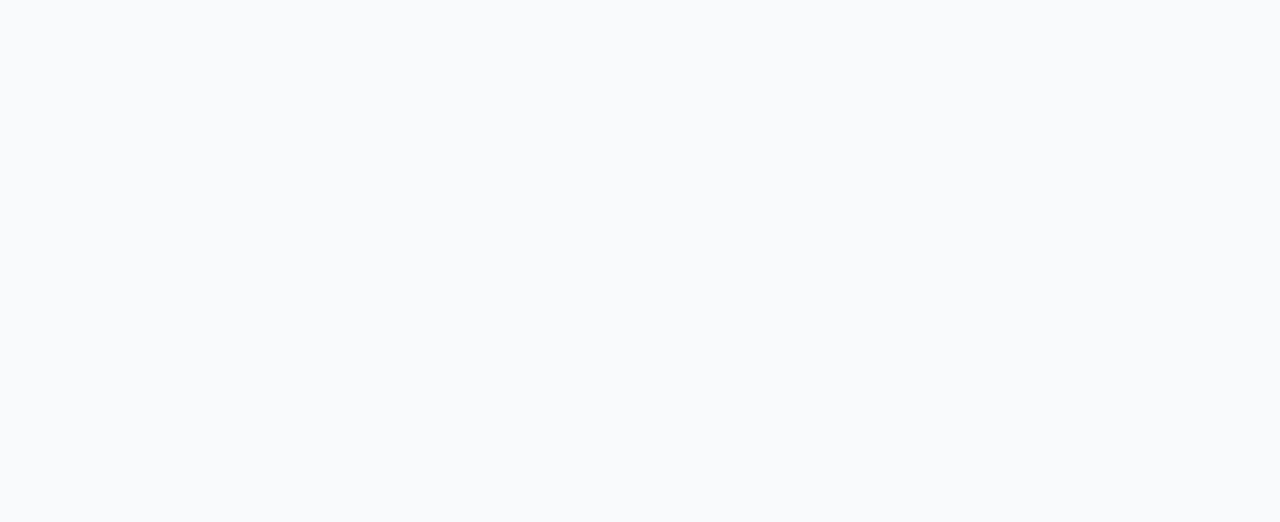
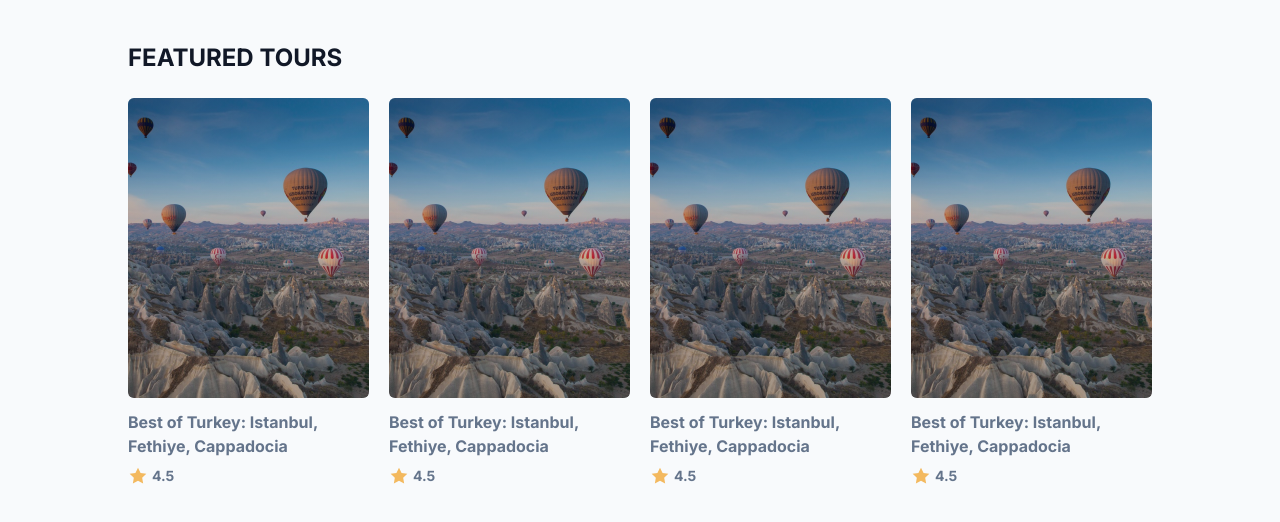
Before and after one commit to alegongu/booking-next, a Next.js app: page / in a window 1280 px wide. Shown: the part 876-1398 px from the top of the page. Before the commit the page ends 874 px from the top, so only its background shows below. Built offline with nearby package versions, Linux system fonts and the light colour scheme; no server answers.

Commit message:
Add Featured Tours Component

```diff
--- a/src/app/page.tsx
+++ b/src/app/page.tsx
@@ -1,9 +1,11 @@
+import FeaturedTours from "@/components/shared/FeaturedTours";
 import Hero from "@/components/shared/Hero";
 
 export default function Home() {
   return (
-    <main className="flex flex-col">
+    <main className="flex flex-col pb-11">
       <Hero />
+      <FeaturedTours />
     </main>
   );
 }
--- /dev/null
+++ b/src/components/shared/FeaturedTours.tsx
@@ -0,0 +1,23 @@
+import TourCard from "./TourCard";
+
+const FeaturedTours = () => {
+  return (
+    <section className="flex flex-col mt-11">
+      <div className="max-w-5xl mx-auto">
+        <div className="flex flex-col mb-6">
+          <h2 className="font-bold text-2xl uppercase text-gray-900">
+            Featured Tours
+          </h2>
+        </div>
+        <div className="grid grid-cols-2 md:grid-cols-4 gap-5">
+          <TourCard />
+          <TourCard />
+          <TourCard />
+          <TourCard />
+        </div>
+      </div>
+    </section>
+  );
+};
+
+export default FeaturedTours;
--- /dev/null
+++ b/src/components/shared/TourCard.tsx
@@ -0,0 +1,23 @@
+import Image from "next/image";
+import tourBg from "../../../public/capadocia.jpg";
+import { StarIcon } from "lucide-react";
+
+const TourCard = () => {
+  return (
+    <article className="flex flex-col w-[350] gap-3">
+      <div className="relative w-full h-[300px] rounded-md overflow-hidden">
+        <div className="absolute inset-0 bg-gradient-to-r from-slate-900 to-slate-700 opacity-30 z-10"></div>
+        <Image src={tourBg} alt="Tour Image" className="object-cover" fill />
+      </div>
+      <div className="text-muted-foreground font-bold text-1xl">
+        Best of Turkey: Istanbul, Fethiye, Cappadocia
+        <span className=" flex items-center gap-1 mt-2 text-sm">
+          <StarIcon size={20} fill="#F3B95F" stroke="" />
+          4.5
+        </span>
+      </div>
+    </article>
+  );
+};
+
+export default TourCard;
```
Also changed, not shown: public/capadocia.jpg (added).
